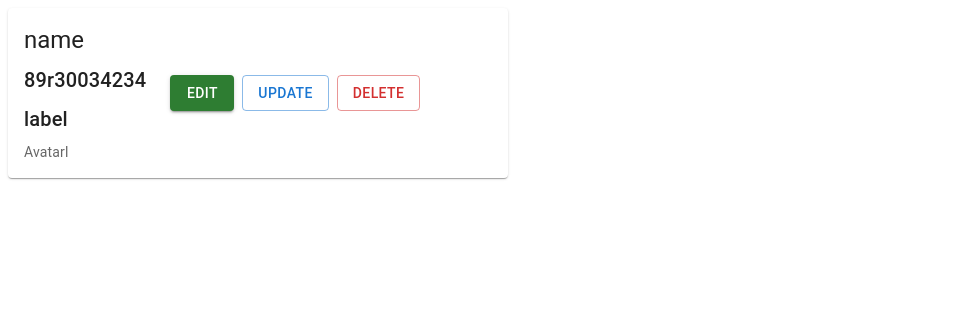
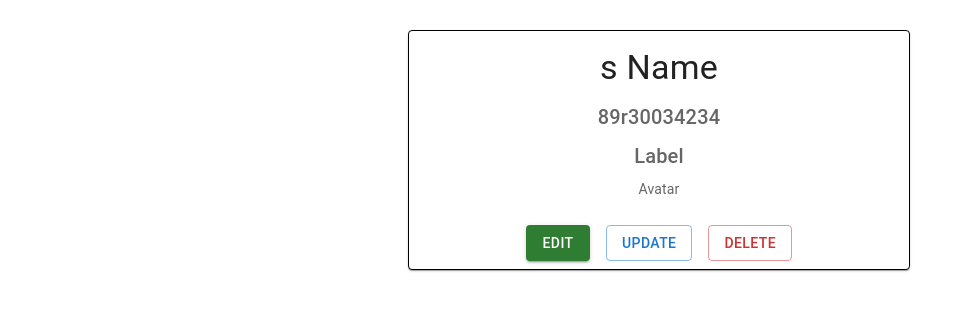
Before and after one commit to Nirmalkandel-gammaedge/PhoneBook, a React (Vite) app: page /profile in a window 1280 px wide. Shown: the top 310 px of the page, without its empty margins (0-967 px from the left). Built offline with nearby package versions, Linux system fonts and the light colour scheme.

Commit message:
style to profile

```diff
--- a/src/pages/Profile.tsx
+++ b/src/pages/Profile.tsx
@@ -4,34 +4,37 @@ import CardActions from "@mui/material/CardActions";
 import CardContent from "@mui/material/CardContent";
 import Button from "@mui/material/Button";
 import Typography from "@mui/material/Typography";
+import Stack from "@mui/material/Stack";
 
 export default function Profile() {
   return (
-    <Card style={{ maxWidth: 500, display: "flex" }}>
-      <CardContent>
-        <Typography gutterBottom variant="h5" component="div">
-          name
+    <Card style={{ maxWidth: 500,marginLeft:"400px",border:"1px solid black", display: "flex",flexDirection: "column", alignItems: "center", gap: 2,marginTop:"30px" }}>
+      <CardContent style={{ textAlign: "center" }}>
+        <Typography gutterBottom variant="h4" component="div">s
+          Name
         </Typography>
-        <Typography gutterBottom variant="h6" component="div">
+        <Typography gutterBottom variant="h6" component="div" color="text.secondary">
           89r30034234
         </Typography>
-        <Typography gutterBottom variant="h6" component="div">
-          label
+        <Typography gutterBottom variant="h6" component="div" color="text.secondary">
+          Label
         </Typography>
-        <Typography variant="body2" sx={{ color: "text.secondary" }}>
-          Avatarl <link rel="stylesheet" href="" />
+        <Typography variant="body2" color="text.secondary">
+          Avatar
         </Typography>
       </CardContent>
       <CardActions>
+        <Stack direction="row" spacing={2}>
           <Button variant="contained" color="success">
             Edit
           </Button>
           <Button variant="outlined" color="primary">
             Update
-        </Button>{" "}
+          </Button>
           <Button variant="outlined" color="error">
             Delete
           </Button>
+        </Stack>
       </CardActions>
     </Card>
   );
```
Lines whose indentation alone changed are shown as unchanged.
